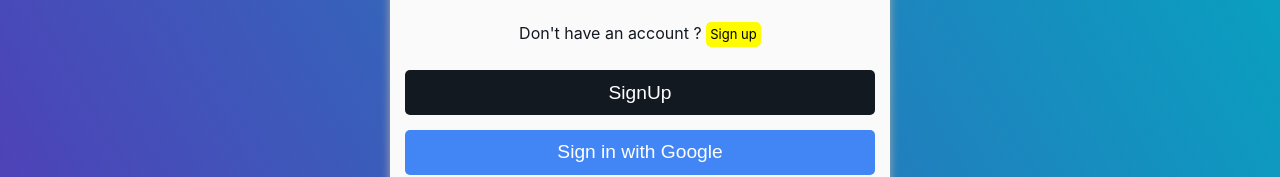
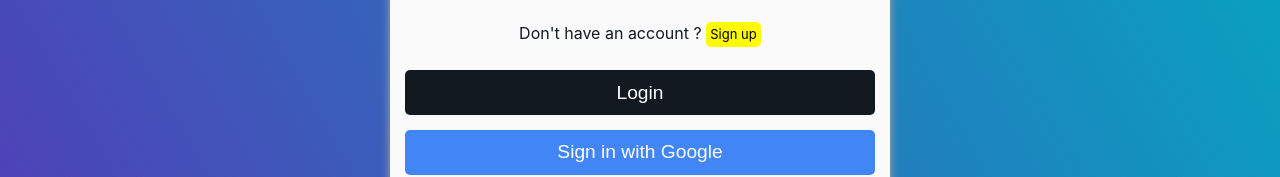
Before and after one commit to Vikas2426/amazon-clone, a React (Create React App) app: page /amazon-clone/login in a window 1280 px wide. Shown: the part 322-499 px from the top of the page. Built offline with nearby package versions, Linux system fonts and the light colour scheme; no server answers.

Commit message:
fix: login page button name

```diff
--- a/src/components/Login/LoginSignUpForm.jsx
+++ b/src/components/Login/LoginSignUpForm.jsx
@@ -6,7 +6,7 @@
     pageName === "Login"
       ? "Don't have an account ?"
       : "Already have an account ? ";
-  const primaryBtnText = pageName === "Login" ? "SignUp" : "Login";
+  const primaryBtnText = pageName === "Login" ? "Login" : "SignUp";
 
   return (
     <>
```
